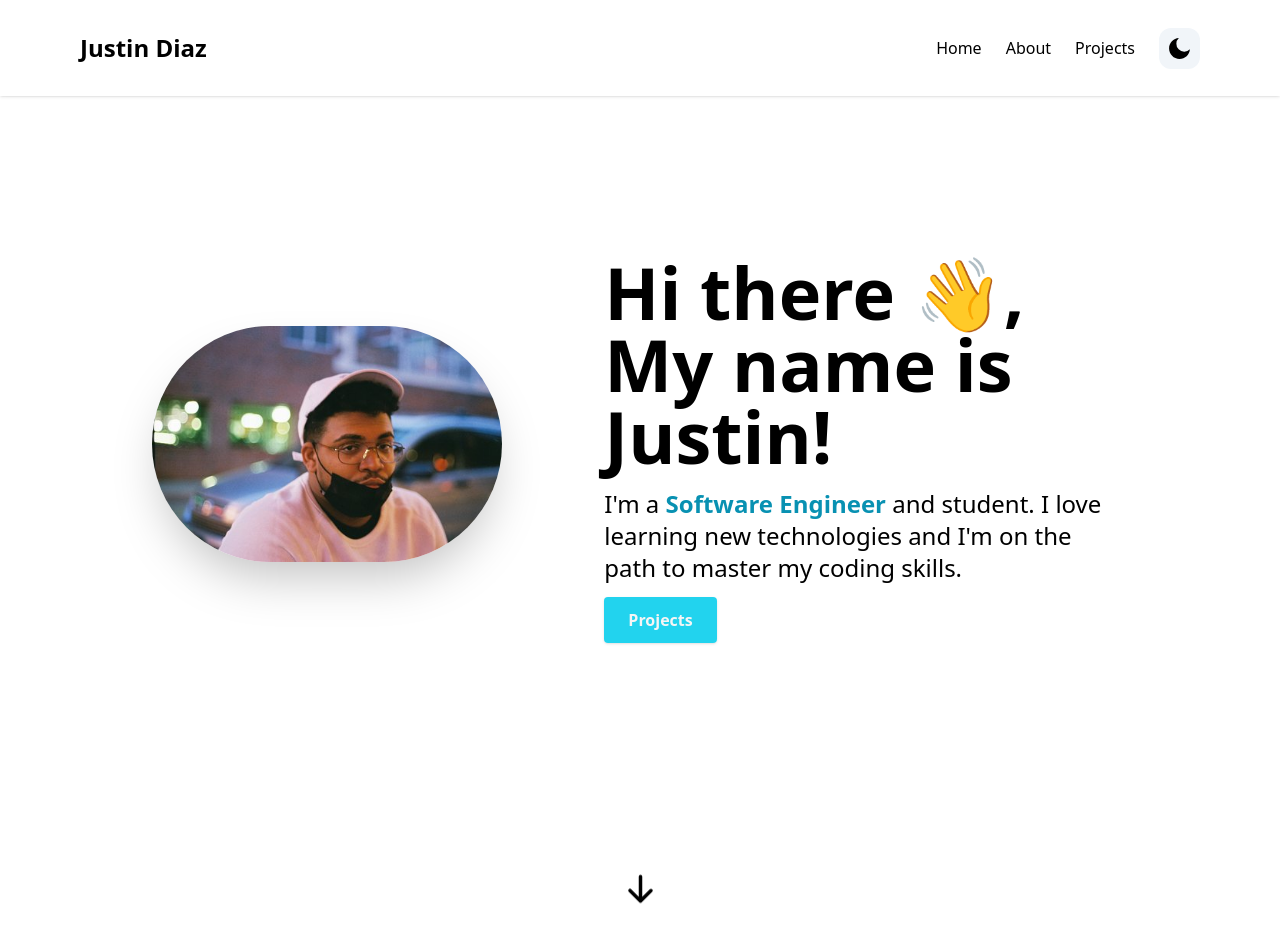
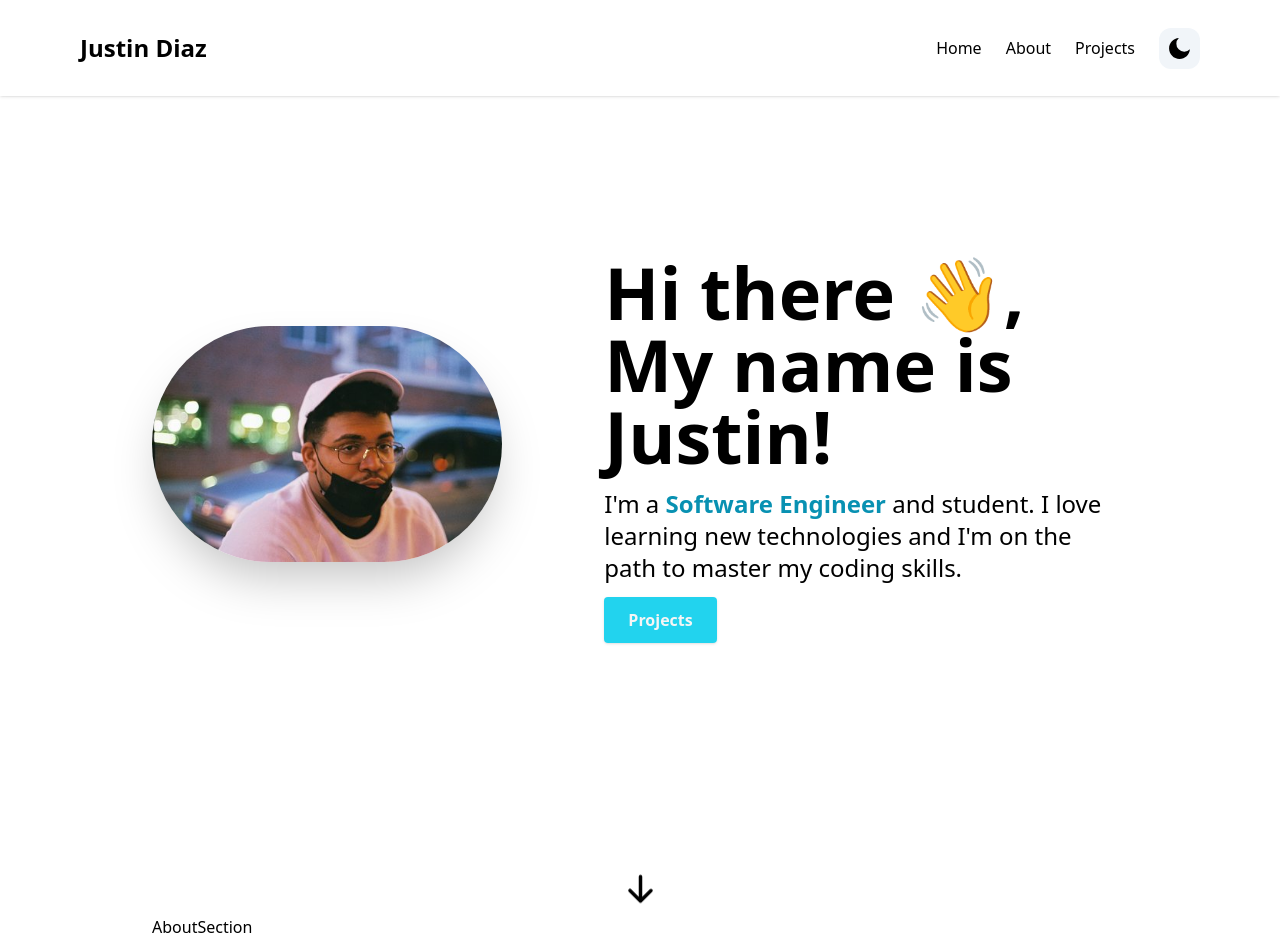
Before and after one commit to Jad229/nextjs-portfolio, a Next.js app: page / in a window 1280 px wide. Before the commit the page ends 915 px from the top, so only its background shows below. Built offline with nearby package versions, Linux system fonts and the light colour scheme.

Commit message:
FIX: deleted extra space in navbar component

```diff
--- a/app/page.tsx
+++ b/app/page.tsx
@@ -1,8 +1,10 @@
+import { AboutSection } from "@/components/AboutSection";
 import { HeroSection } from "@/components/HeroSection";
 export default function Home() {
   return (
     <main className="mx-auto max-w-3xl px-4 sm:px-6 md:max-w-5xl">
       <HeroSection />
+      <AboutSection />
     </main>
   );
 }
--- /dev/null
+++ b/components/AboutSection.tsx
@@ -0,0 +1,5 @@
+import React from "react";
+
+export const AboutSection = () => {
+  return <div>AboutSection</div>;
+};
--- a/components/Navbar.tsx
+++ b/components/Navbar.tsx
@@ -75,7 +75,6 @@
                   onClick={() => setTheme("light")}
                   className="bg-slate-100 p-2 rounded-xl"
                 >
-                  {" "}
                   <RiSunLine size={25} color="black" />
                 </button>
               ) : (
```
